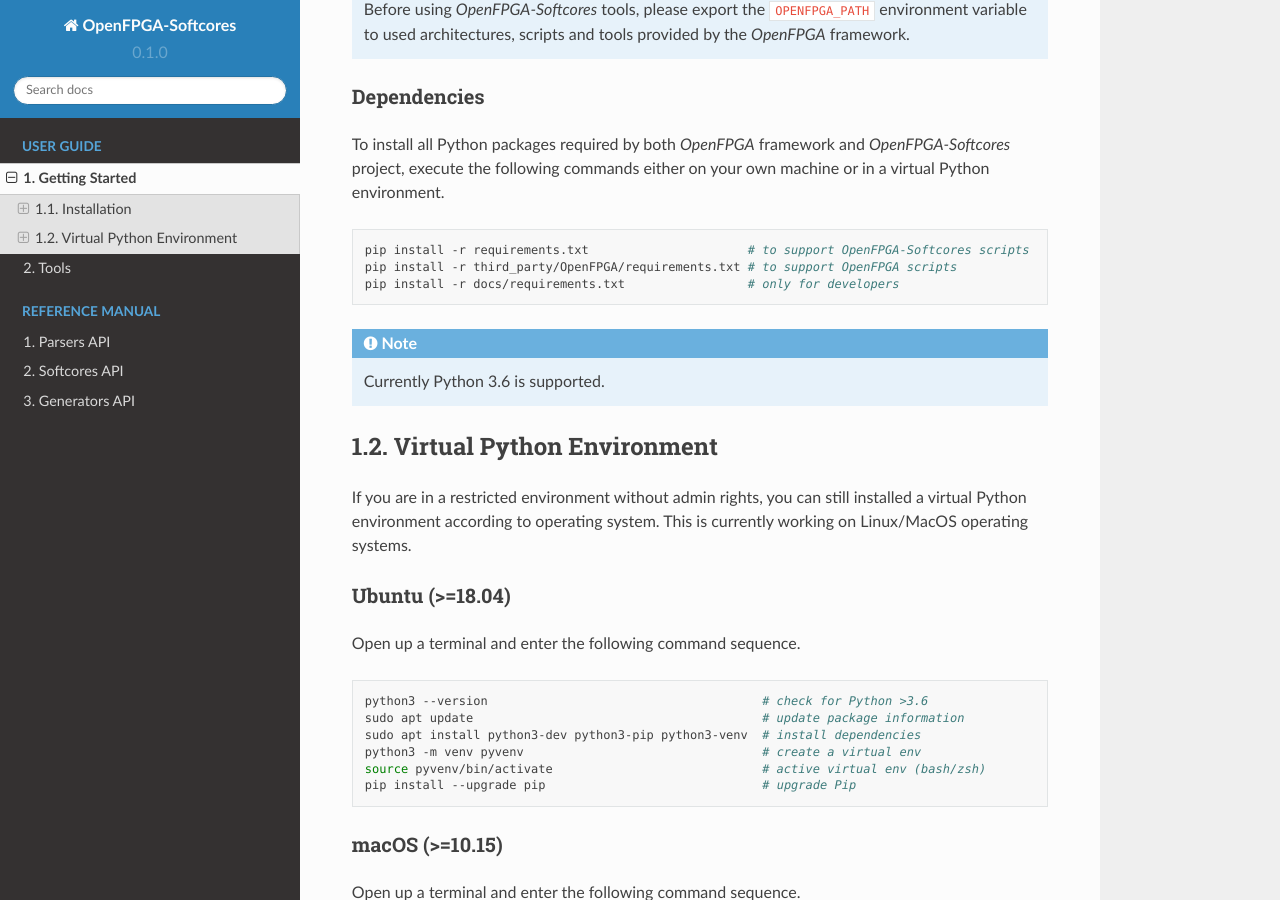
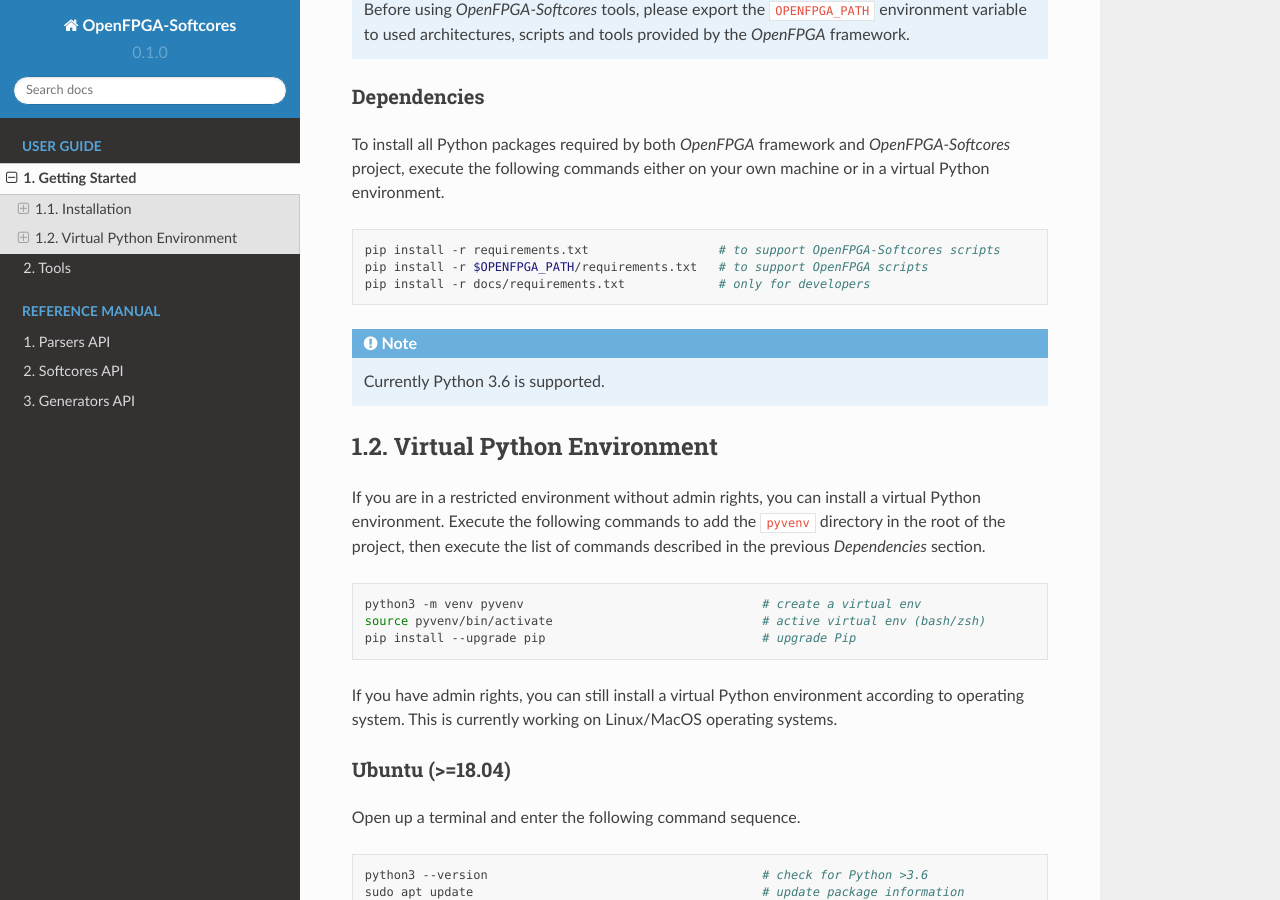
Before and after one commit to lnis-uofu/OpenFPGA-Softcores, a Sphinx documentation site: the page built from docs/source/quickstart.rst, in a window 1280 px wide and 900 px high, scrolled down 927 px. Built offline with Sphinx 7.4.7 and the Read the Docs theme 2.0.0, drawn with Linux system fonts in a browser that asks for light colours.

```diff
--- a/docs/source/quickstart.rst
+++ b/docs/source/quickstart.rst
@@ -45,9 +45,9 @@ To install all Python packages required by both *OpenFPGA* framework and *OpenFP
 
 .. code-block:: bash
 
-   pip install -r requirements.txt                      # to support OpenFPGA-Softcores scripts
-   pip install -r third_party/OpenFPGA/requirements.txt # to support OpenFPGA scripts
-   pip install -r docs/requirements.txt                 # only for developers
+   pip install -r requirements.txt                  # to support OpenFPGA-Softcores scripts
+   pip install -r $OPENFPGA_PATH/requirements.txt   # to support OpenFPGA scripts
+   pip install -r docs/requirements.txt             # only for developers
 
 
 .. note::
@@ -57,7 +57,16 @@ To install all Python packages required by both *OpenFPGA* framework and *OpenFP
 Virtual Python Environment
 --------------------------
 
-If you are in a restricted environment without admin rights, you can still installed a virtual Python environment according to operating system.
+If you are in a restricted environment without admin rights, you can install a virtual Python environment.
+Execute the following commands to add the ``pyvenv`` directory in the root of the project, then execute the list of commands described in the previous `Dependencies` section.
+
+.. code-block:: bash
+
+   python3 -m venv pyvenv                                 # create a virtual env
+   source pyvenv/bin/activate                             # active virtual env (bash/zsh)
+   pip install --upgrade pip                              # upgrade Pip
+
+If you have admin rights, you can still install a virtual Python environment according to operating system.
 This is currently working on Linux/MacOS operating systems.
 
 Ubuntu (>=18.04)
```
Also changed, not shown: README.md (+12 -5 lines).
